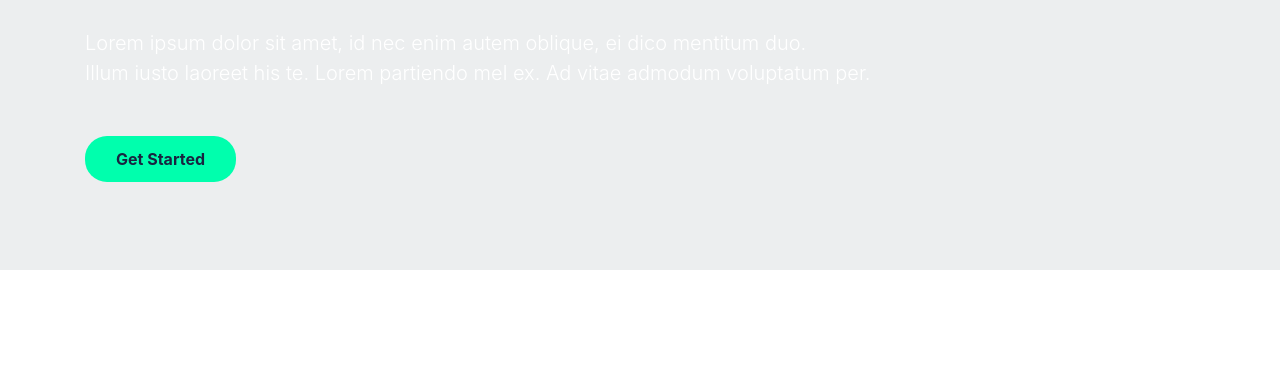
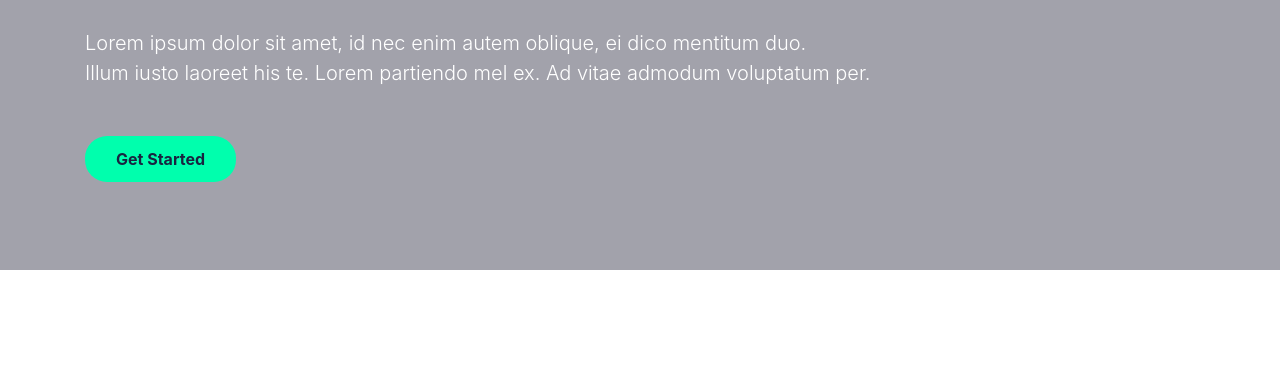
Before and after one commit to AdverTherapy/advertherapy.github.io, a plain HTML site: page index.html in a window 1280 px wide. Shown: the part 320-685 px from the top of the page. Drawn offline with Linux system fonts and the light colour scheme.

Commit message:
Update index.html

```diff
--- a/index.html
+++ b/index.html
@@ -19,7 +19,7 @@
 
 <body>
     <!-- banner -->
-    <div class="jumbotron jumbotron-fluid" id="banner" style="background-image: url(img/banner-bk.jpg);">
+    <div class="jumbotron jumbotron-fluid" id="banner" style="background-color: #A2A2AB;">
         <div class="container text-center text-md-left">
             <header>
                 <div class="row justify-content-between">
```
